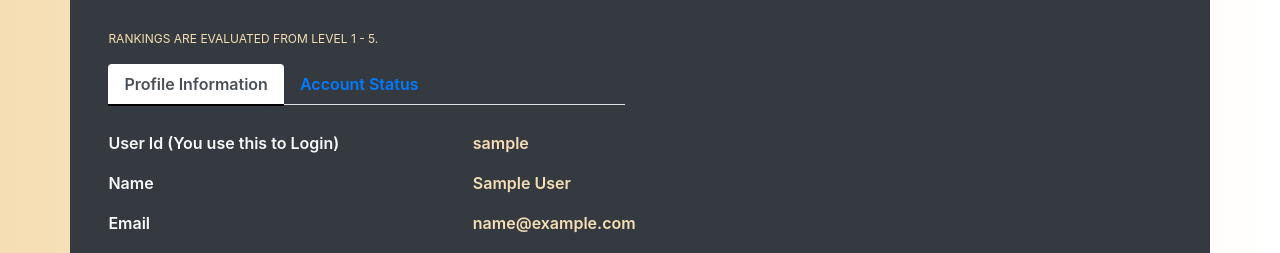
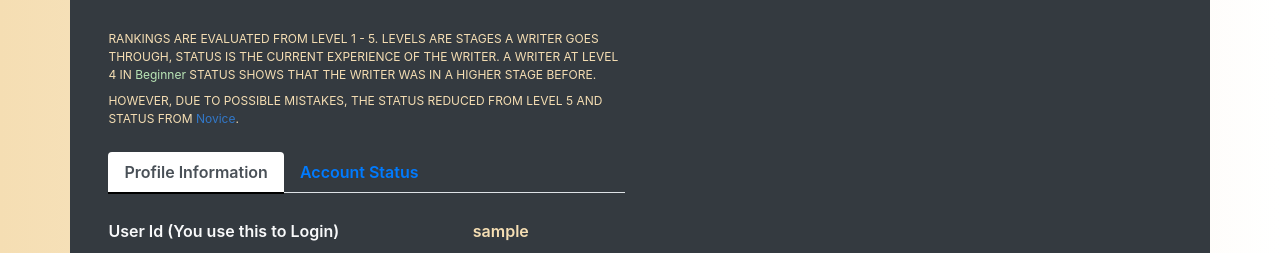
Before and after one commit to mundiakaluson/TL-django, a Django app: page /writers/profile in a window 1280 px wide. Shown: the part 376-629 px from the top of the page. Run offline with Django 3.2, Linux system fonts and the light colour scheme; the visitor is signed in with stand-in values (Sample User, id 1); some libraries are stand-ins or nearby versions.

Commit message:
done with the profile page. only few stuff

```diff
--- a/TL/writers/templates/writers/profile.html
+++ b/TL/writers/templates/writers/profile.html
@@ -31,7 +31,11 @@
                                         {{ info.profession }}
                                     </h6>
                                     <p class="proile-rating">YOUR RANKING ACCORDING TO PREVIOUS PROJECTS: <span> {{ info.ranking }}</span></p>
-                                    <p class="proile-rating">RANKINGS ARE EVALUATED FROM LEVEL 1 - 5.</p>
+                                    <p class="proile-rating">RANKINGS ARE EVALUATED FROM LEVEL 1 - 5.
+                                        LEVELS ARE STAGES A WRITER GOES THROUGH, STATUS IS THE CURRENT EXPERIENCE OF THE WRITER.
+                                        A WRITER AT LEVEL 4 IN <label style="color: rgb(186, 230, 182);">Beginner</label> STATUS SHOWS THAT THE WRITER WAS IN A HIGHER STAGE BEFORE.
+                                        HOWEVER, DUE TO POSSIBLE MISTAKES, THE STATUS REDUCED FROM LEVEL 5 AND STATUS FROM <label style="color: rgb(50, 120, 201);">Novice</label>.
+                                    </p>
                             <ul class="nav nav-tabs" id="myTab" role="tablist">
                                 <li class="nav-item">
                                     <a class="nav-link active" id="home-tab" data-toggle="tab" href="#home" role="tab" aria-controls="home" aria-selected="true">Profile Information</a>
@@ -93,8 +97,71 @@
                                             <div class="col-md-6">
                                                 <label>Your Current Status</label>
                                             </div>
-                                            <div class="col-md-6">
-                                                <p> {{ info.rating }}</p>
+
+                                            {% if info.rating == "Under Investigation" %}
+                                                <div class="col-md-6">
+                                                    <p style="color: rgb(243, 98, 98);"> {{ info.rating }}</p>
+                                                </div>
+                                                <div class="col-md-12">
+                                                    <p class="proile-rating">You are seeing this because
+                                                        an order is in dispute or a client has filled a
+                                                        claim agaisnt your work.
+                                                    </p>
+                                                </div>
+                                            {% elif info.rating == "Beginner" %}
+                                                <div class="col-md-6">
+                                                    <p style="color: rgb(186, 230, 182);"> {{ info.rating }}</p>
+                                                </div>
+                                                <div class="col-md-12">
+                                                    <p class="proile-rating">You have passed the Probation Evaluation.
+                                                        You are account status only
+                                                        allows you to recieve a limited amount of orders.
+                                                    </p>
+                                                </div>
+                                            {% elif info.rating == "Novice" %}
+                                                <div class="col-md-6">
+                                                    <p style="color: rgb(50, 120, 201);"> {{ info.rating }}</p>
+                                                </div>
+                                                <div class="col-md-12">
+                                                    <p class="proile-rating">You are a Novice and orders
+                                                        that you recieve are relatively significant as compared to
+                                                        writers under probation and beginners.
+                                                    </p>
+                                                </div>
+                                            {% elif info.rating == "Expert" %}
+                                                <div class="col-md-6">
+                                                    <p style="color: rgb(22, 228, 108);"> {{ info.rating }}</p>
+                                                </div>
+                                                <div class="col-md-12">
+                                                    <p class="proile-rating">Your Expert account allows you to have
+                                                        the highest privileges among all writers in lower categories.
+                                                        You will be first priority as orders come in. Please note that
+                                                        level can be lowered at anytime based on your overall performance.
+                                                    </p>
+                                                </div>
+                                                {% elif info.rating == "Probation" %}
+                                                <div class="col-md-6">
+                                                    <p style="color: rgb(228, 65, 228);"> {{ info.rating }}</p>
+                                                </div>
+                                                <div class="col-md-12">
+                                                    <p class="proile-rating"> Your account is in the lowest level
+                                                        . You need to pass the probation evaluation before you become a beginner.
+                                                    </p>
+                                                </div>
+                                            {% endif %}
+                                            <div class="col-md-12">
+                                                <p class="proile-rating">Writers' Statuses:
+                                                    <br><br>
+                                                    <label style="color: rgb(228, 65, 228);">Probation</label>
+                                                    <br>
+                                                    <label style="color: rgb(22, 228, 108);">Beginner</label>
+                                                    <br>
+                                                    <label style="color: rgb(50, 120, 201);">Novice</label>
+                                                    <br>
+                                                    <label style="color: rgb(186, 230, 182);">Expert</label>
+                                                    <br>
+                                                    <label style="color: rgb(243, 98, 98);">Under Investigation</label>
+                                                </p>
                                             </div>
                                             <div class="col-md-12">
                                                 <p class="proile-rating">PLEASE NOTE THAT TUTORING LEARNERS IS A PRIVATE SERVICE
```
